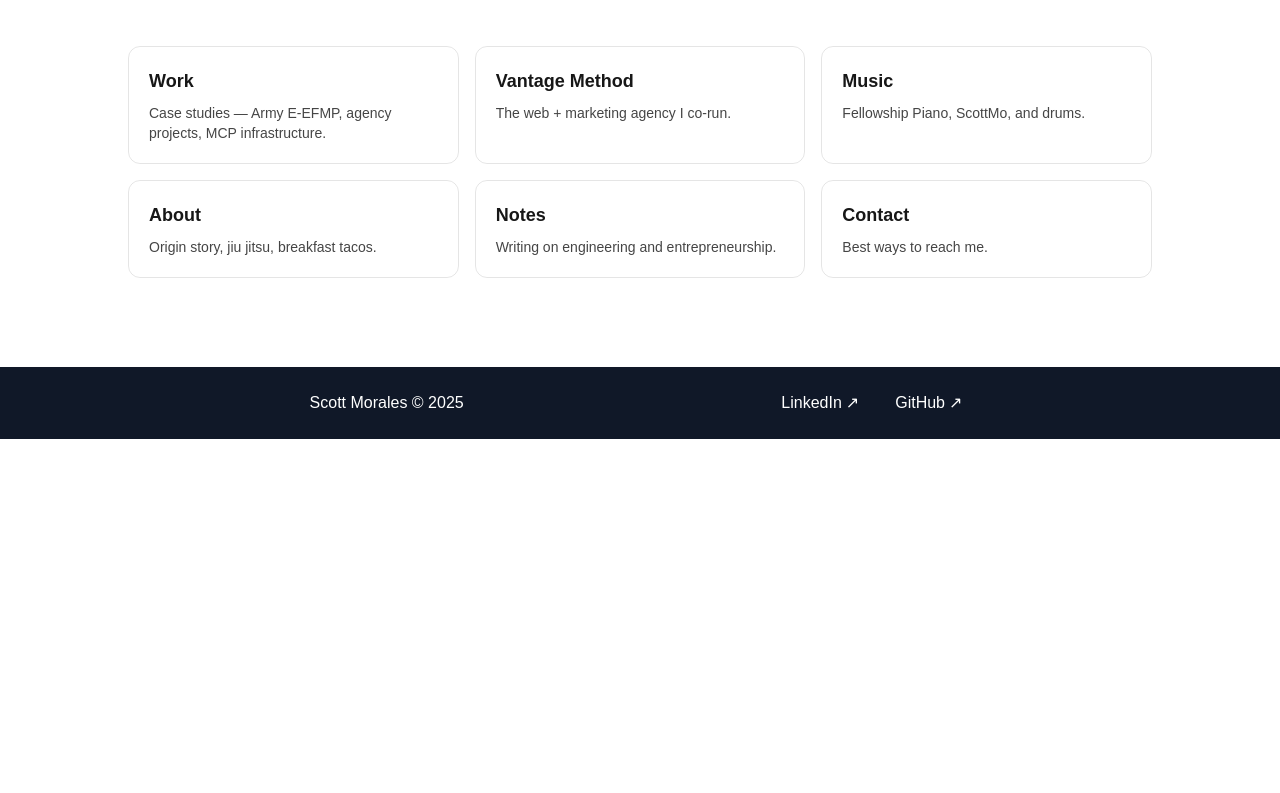
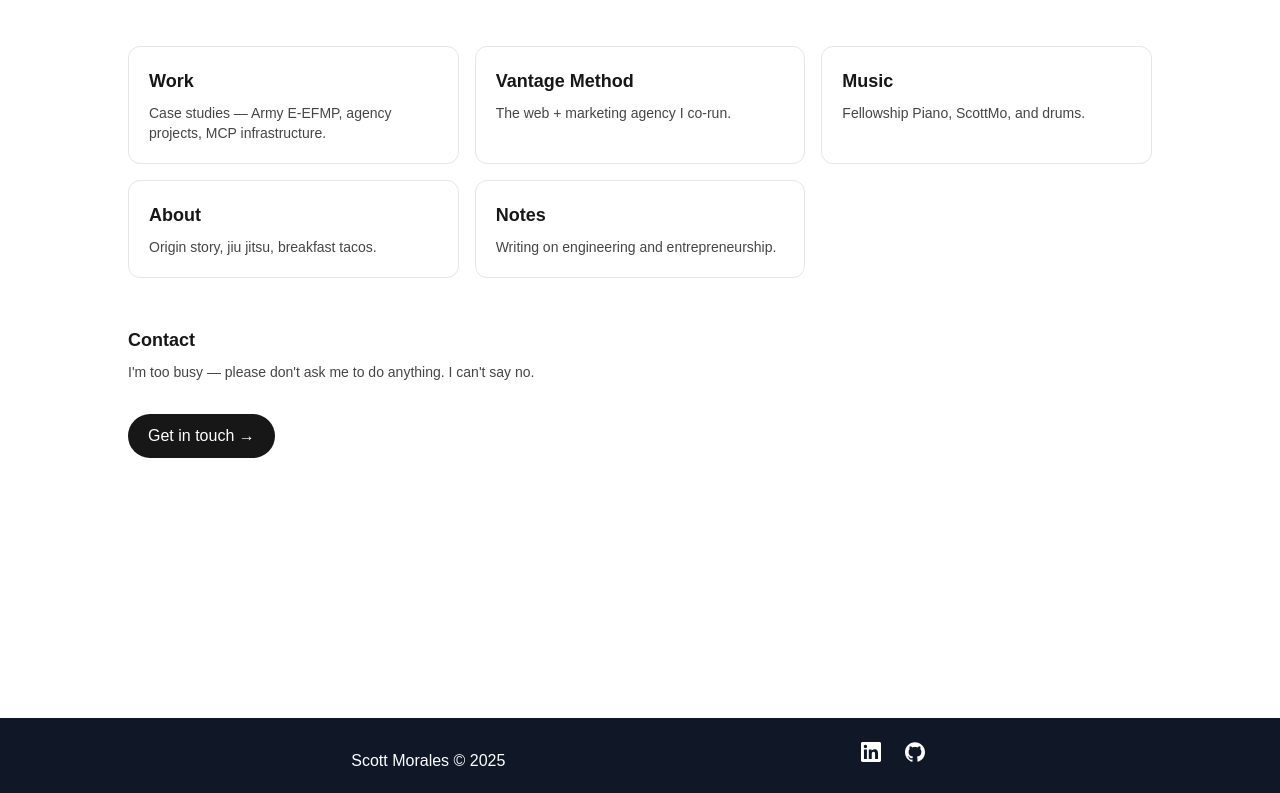
Before and after one commit to scottmo223/scott-portfolio, a Next.js app: page / in a window 1280 px wide. Shown: the part 361-1154 px from the top of the page. Before the commit the page ends 800 px from the top, so only its background shows below. Built offline with nearby package versions, Linux system fonts and the light colour scheme.

Commit message:
update game to add more insults

```diff
--- a/src/app/page.tsx
+++ b/src/app/page.tsx
@@ -1,5 +1,6 @@
 import Link from "next/link";
 import TypingRoles from "@/components/typing-roles";
+import EvasiveContactButton from "@/components/evasive-contact-button";
 
 const hubs: { href: string; label: string; blurb: string }[] = [
   {
@@ -27,11 +28,6 @@ const hubs: { href: string; label: string; blurb: string }[] = [
     href: "/notes",
     label: "Notes",
     blurb: "Writing on engineering and entrepreneurship.",
-  },
-  {
-    href: "/contact",
-    label: "Contact",
-    blurb: "Best ways to reach me.",
   },
 ];
 
@@ -79,6 +75,18 @@ export default function Home() {
           </Link>
         ))}
       </section>
+
+      {/* Standalone so the evasive button can't stretch the grid row, and a
+          fixed min-height so its shrink / GAME OVER states don't shift the footer. */}
+      <section className="flex min-h-[22rem] flex-col">
+        <div className="text-lg font-semibold">Contact</div>
+        <p className="mt-2 text-sm opacity-80">
+          I&apos;m too busy — please don&apos;t ask me to do anything. I
+          can&apos;t say no.
+        </p>
+        {/* opener="" — the static subhead above carries the pre-catch line. */}
+        <EvasiveContactButton opener="" />
+      </section>
     </div>
   );
 }
--- a/src/components/evasive-contact-button.tsx
+++ b/src/components/evasive-contact-button.tsx
@@ -3,23 +3,74 @@
 import Link from "next/link";
 import { useCallback, useEffect, useRef, useState } from "react";
 
-// Endless escalating heckles — cycles as you land hits.
-const TEASES = [
-  "(I did say I was maxed out…)",
-  "Lucky shot. Won't happen again.",
-  "Okay, you're actually good at this.",
-  "One more and I'm gone for real.",
+// Escalating heckles, one tier per catch. Each tier has several
+// interchangeable lines; one is picked at random per catch so repeat
+// plays feel varied instead of scripted. TEASES[0] is the pre-catch
+// opener — pass the `opener` prop to override just that line.
+const TEASES: string[][] = [
+  [
+    "(I did say I was maxed out…)",
+    "Catch the button, earn the email. Those are the rules.",
+    "It moves. That's the whole bit. Good luck.",
+    "Fair warning: it's faster than it looks.",
+    "You can try. It's quicker than your cursor and your deadlines.",
+    "This is the part where you realize I'm hard to reach on purpose.",
+  ],
+  [
+    "Lucky shot. Won't happen again.",
+    "Beginner's luck. The button's just warming up.",
+    "Cute. The button allowed that one.",
+    "One down. It's not even trying yet.",
+    "Okay, that one was free.",
+    "Nice. Now it's actually paying attention.",
+  ],
+  [
+    "Okay, you're actually good at this.",
+    "Two? Alright, I'm mildly impressed.",
+    "Huh. You've clearly done this before.",
+    "Fine — you have a mouse and a dream.",
+    "The button respects you a little now.",
+    "Okay, this is no longer an accident.",
+  ],
+  [
+    "One more and I'm gone for real.",
+    "Last one. The button is sweating.",
+    "One to go. It's running out of corners.",
+    "Almost. Don't get cocky now.",
+    "Final round. The button does not consent to this.",
+    "One more hit and you've earned bragging rights.",
+  ],
 ];
+
+const GAME_OVER: string[] = [
+  "Caught it four times and it still escaped. The button wins.",
+  "Four hits and it bailed anyway. Respect — to the button.",
+  "You won the game and lost the email. Poetic.",
+  "Impressive. Pointless, but impressive.",
+  "The button retired undefeated. You were close.",
+  "Congrats, you beat a button and got nothing. Worth it?",
+];
+
+const pick = (arr: string[]) => arr[Math.floor(Math.random() * arr.length)];
 
 const MAX_HITS = 4;
 // Shrinks with every successful click, so each hit is harder than the last.
 const SCALES = [1, 0.68, 0.44, 0.28];
 
-export default function EvasiveContactButton() {
+export default function EvasiveContactButton({
+  opener,
+}: {
+  opener?: string;
+}) {
   const containerRef = useRef<HTMLDivElement>(null);
   const buttonRef = useRef<HTMLAnchorElement>(null);
   const [pos, setPos] = useState({ x: 0, y: 0 });
   const [hits, setHits] = useState(0);
+  // Deterministic on first render (no Math.random) so SSR and client agree;
+  // variety kicks in once the user actually interacts.
+  const [phrase, setPhrase] = useState(() =>
+    opener !== undefined ? opener : TEASES[0][0],
+  );
   const [reducedMotion, setReducedMotion] = useState(false);
   const [canHover, setCanHover] = useState(true);
 
@@ -70,13 +121,16 @@ export default function EvasiveContactButton() {
   const onHit = (e: React.MouseEvent) => {
     e.preventDefault();
     if (gameOver) return;
-    setHits((h) => h + 1);
-    if (hits + 1 < MAX_HITS) relocate();
+    const next = hits + 1;
+    setHits(next);
+    setPhrase(next >= MAX_HITS ? pick(GAME_OVER) : pick(TEASES[next]));
+    if (next < MAX_HITS) relocate();
   };
 
   const reset = () => {
     setHits(0);
     setPos({ x: 0, y: 0 });
+    setPhrase(opener !== undefined ? opener : pick(TEASES[0]));
   };
 
   // Reduced motion: don't torment people who opted out — plain, kind link.
@@ -129,9 +183,7 @@ export default function EvasiveContactButton() {
         )}
       </div>
       <p className="not-prose mt-2 text-sm italic text-foreground/60 min-h-[1.25rem]">
-        {gameOver
-          ? "Caught it four times and it still escaped. The button wins."
-          : TEASES[hits]}
+        {phrase}
       </p>
     </div>
   );
--- a/src/components/footer.tsx
+++ b/src/components/footer.tsx
@@ -2,29 +2,41 @@ export default function Footer() {
     return (
         <footer className=" w-full bg-gray-900 text-white shadow-lg z-50 row-start-3 flex gap-[24px] flex-wrap items-center justify-center">
             <div className="container py-5 flex justify-evenly items-baseline">
-                <h5>Scott Morales &copy; 2025</h5>
-                <div className="flex gap-5">
+                <h5>Scott Morales &copy; {new Date().getFullYear()}</h5>
+                <div className="flex items-center gap-4">
                     <a
                         href="https://www.linkedin.com/in/rscottmorales/"
                         target="_blank"
                         rel="noopener noreferrer"
-                        className="hover:text-teal-400 transition px-2 py-1 flex items-center gap-1"
+                        aria-label="LinkedIn"
+                        className="hover:text-teal-400 transition p-1"
                     >
-                        LinkedIn
-                        <span aria-hidden className="inline-block">
-                            ↗
-                        </span>
+                        <svg
+                            viewBox="0 0 24 24"
+                            className="h-5 w-5"
+                            fill="currentColor"
+                            aria-hidden
+                            focusable="false"
+                        >
+                            <path d="M20.447 20.452h-3.554v-5.569c0-1.328-.027-3.037-1.852-3.037-1.853 0-2.136 1.445-2.136 2.939v5.667H9.351V9h3.414v1.561h.046c.477-.9 1.637-1.85 3.37-1.85 3.601 0 4.267 2.37 4.267 5.455v6.286zM5.337 7.433a2.062 2.062 0 01-2.063-2.065 2.064 2.064 0 112.063 2.065zm1.782 13.019H3.555V9h3.564v11.452zM22.225 0H1.771C.792 0 0 .774 0 1.729v20.542C0 23.227.792 24 1.771 24h20.451C23.2 24 24 23.227 24 22.271V1.729C24 .774 23.2 0 22.222 0z" />
+                        </svg>
                     </a>
                     <a
                         href="https://github.com/scottmo223"
                         target="_blank"
                         rel="noopener noreferrer"
-                        className="hover:text-teal-400 transition px-2 py-1 flex items-center gap-1"
+                        aria-label="GitHub"
+                        className="hover:text-teal-400 transition p-1"
                     >
-                        GitHub
-                        <span aria-hidden className="inline-block">
-                            ↗
-                        </span>
+                        <svg
+                            viewBox="0 0 24 24"
+                            className="h-5 w-5"
+                            fill="currentColor"
+                            aria-hidden
+                            focusable="false"
+                        >
+                            <path d="M12 .297c-6.63 0-12 5.373-12 12 0 5.303 3.438 9.8 8.205 11.385.6.113.82-.258.82-.577 0-.285-.01-1.04-.015-2.04-3.338.724-4.042-1.61-4.042-1.61C4.422 18.07 3.633 17.7 3.633 17.7c-1.087-.744.084-.729.084-.729 1.205.084 1.838 1.236 1.838 1.236 1.07 1.835 2.809 1.305 3.495.998.108-.776.417-1.305.76-1.605-2.665-.3-5.466-1.332-5.466-5.93 0-1.31.465-2.38 1.235-3.22-.135-.303-.54-1.523.105-3.176 0 0 1.005-.322 3.3 1.23.96-.267 1.98-.399 3-.405 1.02.006 2.04.138 3 .405 2.28-1.552 3.285-1.23 3.285-1.23.645 1.653.24 2.873.12 3.176.765.84 1.23 1.91 1.23 3.22 0 4.61-2.805 5.625-5.475 5.92.42.36.81 1.096.81 2.22 0 1.606-.015 2.896-.015 3.286 0 .315.21.69.825.57C20.565 22.092 24 17.592 24 12.297c0-6.627-5.373-12-12-12z" />
+                        </svg>
                     </a>
                 </div>
             </div>
```
